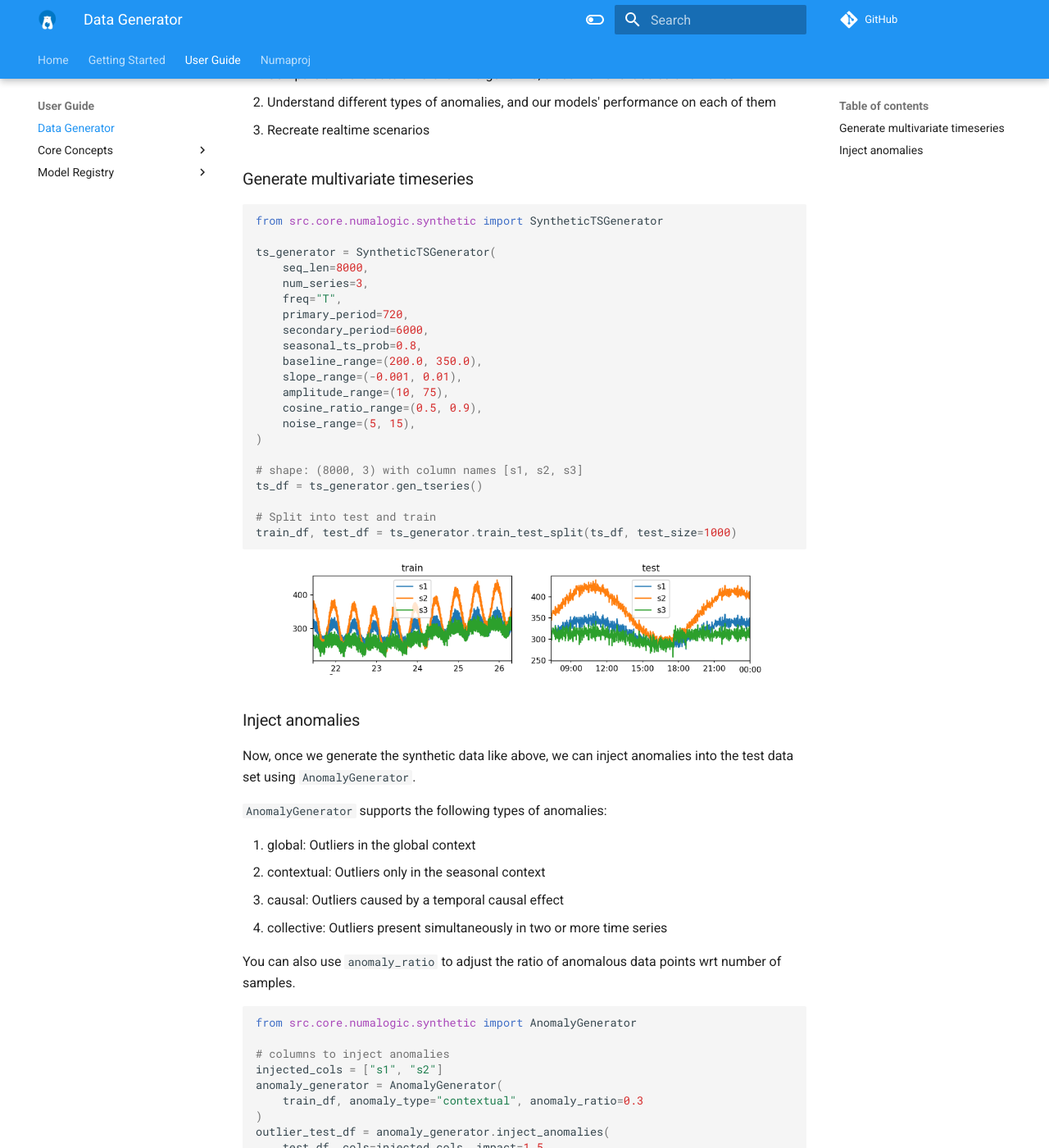
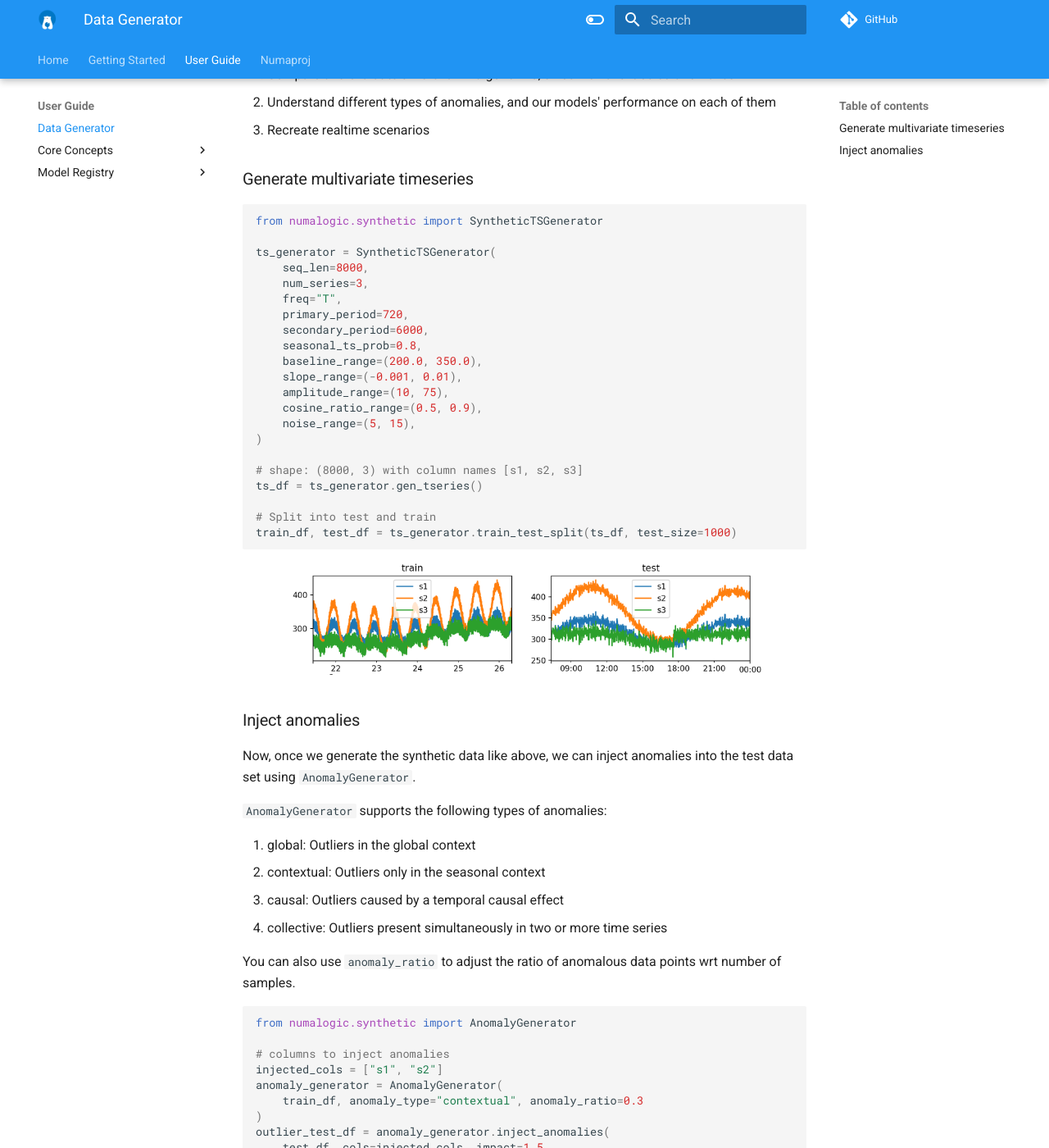
Before and after one commit to numaproj/numalogic, an MkDocs documentation site: the page built from docs/data-generator.md, in a window 1280 px wide and 1400 px high, scrolled down 258 px. Shown: the whole window at 82% size. Built offline with MkDocs 1.6.1 and Material for MkDocs 9.7.7, drawn with Linux system fonts in a browser that asks for light colours; comment, search, counter and statistics services are not loaded.

Commit message:
fix: imports
Signed-off-by: Avik Basu <ab93@users.noreply.github.com>

````diff
--- a/docs/data-generator.md
+++ b/docs/data-generator.md
@@ -11,7 +11,7 @@ Using the synthetic data, we can:
 ### Generate multivariate timeseries
 
 ```python
-from src.core.numalogic.synthetic import SyntheticTSGenerator
+from numalogic.synthetic import SyntheticTSGenerator
 
 ts_generator = SyntheticTSGenerator(
     seq_len=8000,
@@ -49,7 +49,7 @@ Now, once we generate the synthetic data like above, we can inject anomalies int
 You can also use `anomaly_ratio` to adjust the ratio of anomalous data points  wrt number of samples.
 
 ```python
-from src.core.numalogic.synthetic import AnomalyGenerator
+from numalogic.synthetic import AnomalyGenerator
 
 # columns to inject anomalies
 injected_cols = ["s1", "s2"]
````
Also changed, not shown: 4 other files.
